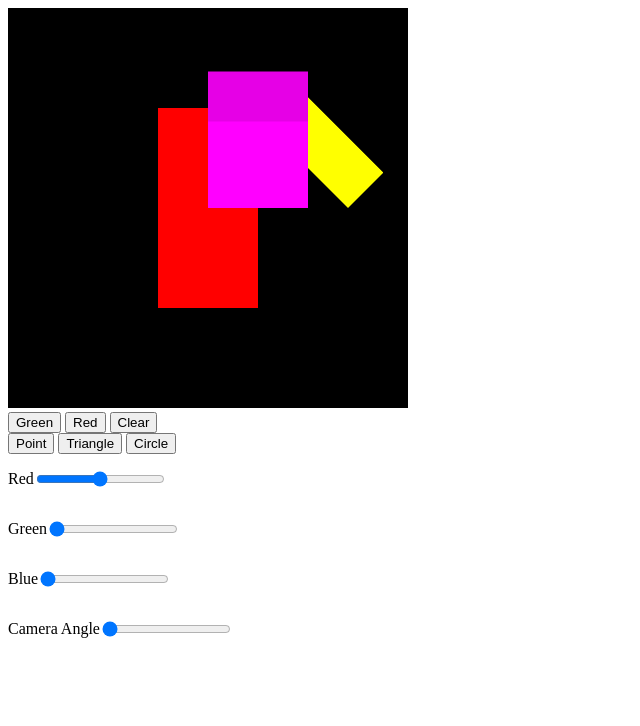
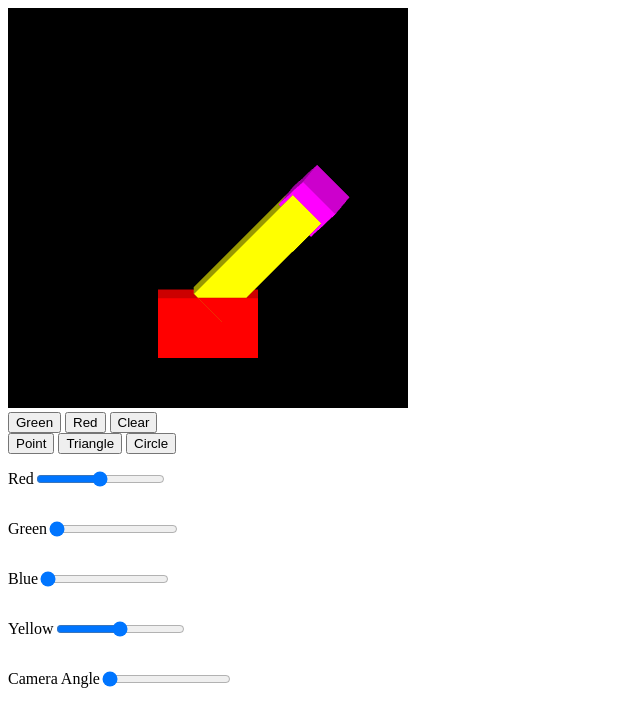
Before and after one commit to AkshayKamath12/Kamath_Akshay_Assignment_2, a plain HTML site: page src/index.html in a window 1280 px wide. Shown: the whole page, without its empty margins (0-640 px from the left). Drawn offline with Linux system fonts and the light colour scheme.

Commit message:
adding arm rotation

```diff
--- a/src/BlockyAnimal.js
+++ b/src/BlockyAnimal.js
@@ -31,7 +31,7 @@ let g_selectedSize = 5;
 let g_selectedType=POINT;
 let g_segments = 20;
 let g_globalAngle = 0.0;
-
+let g_yellowAngle = 45.0;
 function addActionsForHtmlUI(){
   document.getElementById("green").onclick= function() {g_selectedColor = [0.0, 1.0, 0.0, 1.0];}
   document.getElementById("red").onclick= function() {g_selectedColor = [1.0, 0.0, 0.0, 1.0];}
@@ -39,6 +39,8 @@ function addActionsForHtmlUI(){
   document.getElementById("greenSlider").addEventListener('change', function() {g_selectedColor[1] = this.value / 100;});
   document.getElementById("blueSlider").addEventListener('change', function() {g_selectedColor[2] = this.value / 100;});
   document.getElementById("clear").addEventListener('click', function() {g_shapes_list = []; renderAllShapes();})
+  document.getElementById("yellowSlider").addEventListener('mousemove', function() {g_yellowAngle = this.value; renderAllShapes();});
+
   document.getElementById("cameraSlider").addEventListener('mousemove', function() {g_globalAngle = this.value; renderAllShapes();});
 
   document.getElementById('point').addEventListener('click', function() {g_selectedType=POINT});
@@ -57,7 +59,7 @@ function setupWebGL(){
     console.log('Failed to get the rendering context for WebGL');
     return;
   }
-  //gl.enable(gl.DEPTH_TEST);
+  gl.enable(gl.DEPTH_TEST);
   //gl.clear(gl.COLOR_BUFFER_BIT | gl.DEPTH_BUFFER_BIT);
 }
 
@@ -104,25 +106,14 @@ function main() {
   connectVariablesToGLSL()
   addActionsForHtmlUI()
   // Register function (event handler) to be called on a mouse press
-  canvas.onmousedown = click;
-  canvas.onmousemove = function(ev){if(ev.buttons == 1) click(ev);}
-
   // Specify the color for clearing <canvas>
   gl.clearColor(0.0, 0.0, 0.0, 1.0);
 
   // Clear <canvas>
-  gl.clear(gl.COLOR_BUFFER_BIT);
+
   renderAllShapes();
 }
 
-function clickToXY(ev){
-  var x = ev.clientX; // x coordinate of a mouse pointer
-  var y = ev.clientY; // y coordinate of a mouse pointer
-  var rect = ev.target.getBoundingClientRect();
-  x = ((x - rect.left) - canvas.width/2)/(canvas.width/2);
-  y = (canvas.height/2 - (y - rect.top))/(canvas.height/2);
-  return [x, y];
-}
 
 var g_shapes_list = [];
 /*
@@ -163,26 +154,37 @@ function renderAllShapes(){
   var globalRotateMat = new Matrix4().rotate(g_globalAngle, 0, 1, 0);
   gl.uniformMatrix4fv(u_GlobalRotateMatrix, false, globalRotateMat.elements);
 
+  gl.clear(gl.COLOR_BUFFER_BIT | gl.DEPTH_BUFFER_BIT);
   gl.clear(gl.COLOR_BUFFER_BIT);
-
   //drawTriangle3D([-1.0, 0.0, 0.0, -0.5, -1.0, 0.0,  0.0, 0.0, 0.0]);
   var body = new Cube();
   body.color = [1.0, 0.0, 0.0, 1.0]
-  body.matrix.translate(-0.25, -0.5, 0.0);
-  body.matrix.scale(0.5, 1, -0.5);
+  body.matrix.translate(-0.25, -0.75, 0.0);
+  body.matrix.rotate(-5, 1, 0, 0);
+  body.matrix.scale(0.5, 0.3, 0.5);
   body.render();
 
   var leftArm = new Cube();
   leftArm.color = [1.0, 1.0, 0.0, 1.0]
-  leftArm.matrix.translate(0.7, 0.0, 0.0);
-  leftArm.matrix.rotate(45, 0, 0, 1);
-  leftArm.matrix.scale(0.25, 0.7, 0.5);
+  leftArm.matrix.setTranslate(0, -0.5, 0.0);
+  leftArm.matrix.rotate(-5, 1, 0, 0);
+  leftArm.matrix.rotate(-g_yellowAngle, 0, 0, 1);
+  var preScaledMatrix = new Matrix4(leftArm.matrix);
+  leftArm.matrix.scale(0.2, 0.7, 0.4);
+  leftArm.matrix.translate(-0.5, 0, 0.0);
   leftArm.render();
 
   var box = new Cube();
   box.color = [1.0, 0, 1.0, 1.0]
-  box.matrix.translate(0, 0, -0.5, 0);
+  box.matrix = preScaledMatrix;
+  box.matrix.translate(0, 0.7, 0.0);
+  box.matrix.scale(0.23, 0.2, 0.2);
   box.matrix.rotate(-30, 1, 0, 0);
-  box.matrix.scale(0.5, 0.5, 0.5);
+  box.matrix.translate(-0.5, -0.5, 0, -0.001);
+  /*
+  box.matrix.translate(-0.1, -0.1, 0, 0);
+  box.matrix.rotate(-30, 1, 0, 0);
+  box.matrix.scale(0.2, 0.4, 0.2);
+  */
   box.render();
 }
--- a/src/Cube.js
+++ b/src/Cube.js
@@ -6,20 +6,31 @@ class Cube{
     }
 
     render() {
-        //var xy = this.position;
         var rgba = this.color;
-        //var size = this.size;
-
 
         gl.uniform4f(u_FragColor, rgba[0], rgba[1], rgba[2], rgba[3]);
-
         gl.uniformMatrix4fv(u_ModelMatrix, false, this.matrix.elements);
         drawTriangle3D([0.0, 0.0, 0.0,   1.0, 1.0, 0.0,  1.0, 0.0, 0.0]);
         drawTriangle3D([0.0, 0.0, 0.0,   0.0, 1.0, 0.0,  1.0, 1.0, 0.0]);
 
-        gl.uniform4f(u_FragColor, rgba[0]*0.9, rgba[1]*0.9, rgba[2]*0.9, rgba[3]);
+        gl.uniform4f(u_FragColor, rgba[0] * 0.9, rgba[1] * 0.9, rgba[2] * 0.9, rgba[3]);
+        drawTriangle3D([0.0, 0.0, 1.0,   1.0, 1.0, 1.0,  1.0, 0.0, 1.0]);
+        drawTriangle3D([0.0, 0.0, 1.0,   0.0, 1.0, 1.0,  1.0, 1.0, 1.0]);
+
+        gl.uniform4f(u_FragColor, rgba[0] * 0.8, rgba[1] * 0.8, rgba[2] * 0.8, rgba[3]);
+        drawTriangle3D([0.0, 1.0, 0.0,   1.0, 1.0, 0.0,  1.0, 1.0, 1.0]);
         drawTriangle3D([0.0, 1.0, 0.0,   0.0, 1.0, 1.0,  1.0, 1.0, 1.0]);
-        drawTriangle3D([0.0, 1.0, 0.0,   1.0, 1.0, 1.0,  1.0, 1.0, 0.0]);
 
+        gl.uniform4f(u_FragColor, rgba[0] * 0.7, rgba[1] * 0.7, rgba[2] * 0.7, rgba[3]);
+        drawTriangle3D([0.0, 0.0, 0.0,   1.0, 0.0, 0.0,  1.0, 0.0, 1.0]);
+        drawTriangle3D([0.0, 0.0, 0.0,   0.0, 0.0, 1.0,  1.0, 0.0, 1.0]);
+
+        gl.uniform4f(u_FragColor, rgba[0] * 0.6, rgba[1] * 0.6, rgba[2] * 0.6, rgba[3]);
+        drawTriangle3D([0.0, 0.0, 0.0,   0.0, 1.0, 0.0,  0.0, 1.0, 1.0]);
+        drawTriangle3D([0.0, 0.0, 0.0,   0.0, 0.0, 1.0,  0.0, 1.0, 1.0]);
+
+        gl.uniform4f(u_FragColor, rgba[0] * 0.5, rgba[1] * 0.5, rgba[2] * 0.5, rgba[3]);
+        drawTriangle3D([1.0, 0.0, 0.0,   1.0, 1.0, 0.0,  1.0, 1.0, 1.0]);
+        drawTriangle3D([1.0, 0.0, 0.0,   1.0, 0.0, 1.0,  1.0, 1.0, 1.0]);
     }
 }
--- a/src/index.html
+++ b/src/index.html
@@ -45,6 +45,11 @@
         </div>
 
         <div style="display: flex;">
+          <p>Yellow</p>
+          <input type="range" min="-90" max="90" value="0" class="slider" id="yellowSlider"/>
+        </div>
+
+        <div style="display: flex;">
           <p>Camera Angle</p>
           <input type="range" min="0" max="90" value="0" class="slider" id="cameraSlider"/>
         </div>
```
